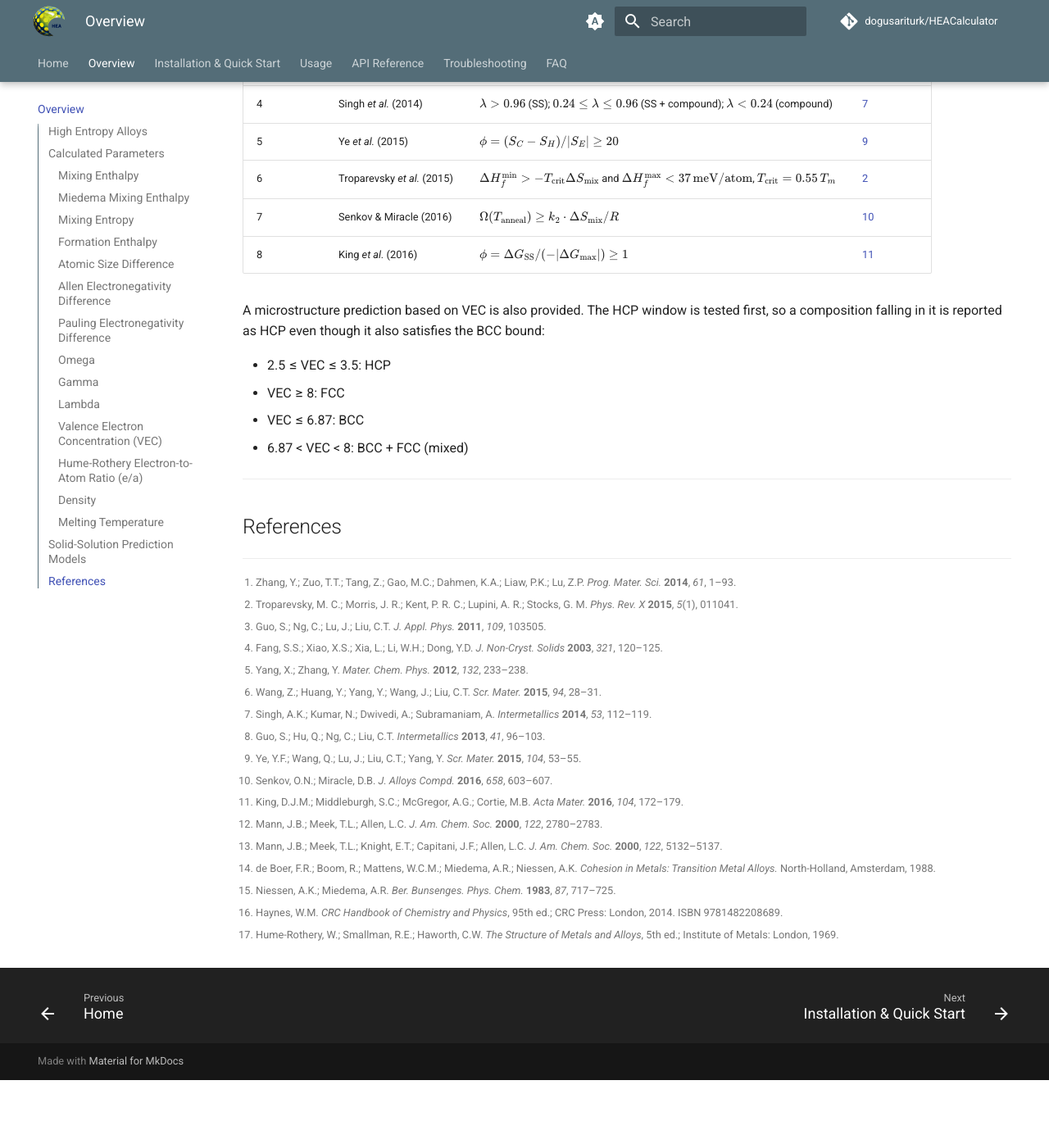
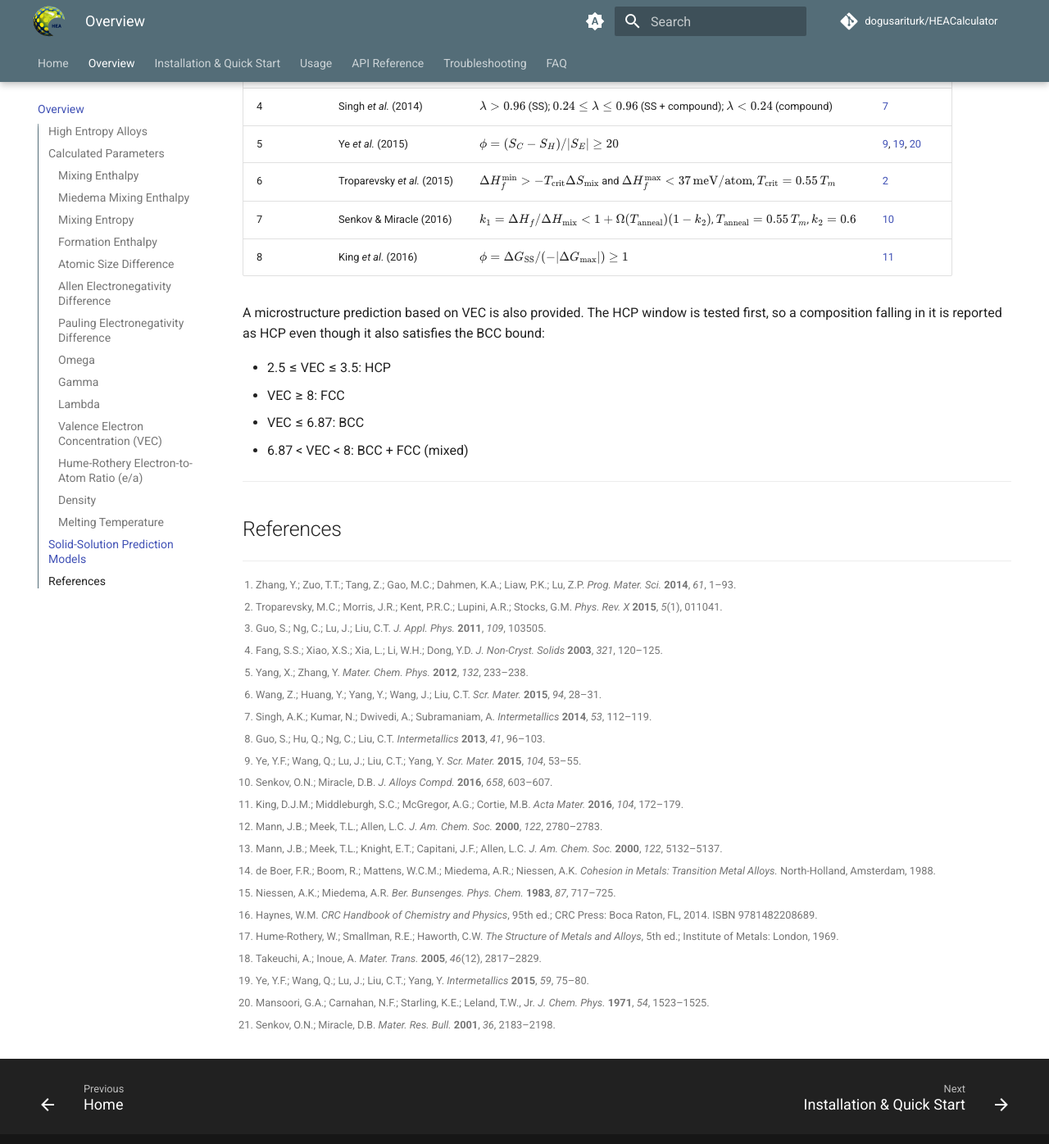
Before and after one commit to dogusariturk/HEACalculator, an MkDocs documentation site: the page built from docs/overview.md, in a window 1280 px wide and 1400 px high, scrolled down 4015 px. Shown: the top 1396 px of the window at 82% size. Built offline with MkDocs 1.6.1 and Material for MkDocs 9.7.7, drawn with Linux system fonts in a browser that asks for light colours; comment, search, counter and statistics services are not loaded; before the commit the page ends 5333 px from its top, so only the background shows below that; some of the changed lines change nothing that is shown; some of the changed text lies outside the part shown.

Commit message:
Update enthalpy formulas and solid-solution model criteria in docs

```diff
--- a/docs/overview.md
+++ b/docs/overview.md
@@ -13,10 +13,10 @@
 ### Mixing Enthalpy
 
 $$
-\Delta H_{\text{mix}} = \sum_{i=1,\,i\neq j}^{n} 4\,\Delta H_{AB}^{\text{mix}}\,x_i x_j \quad [\text{kJ/mol}]
+\Delta H_{\text{mix}} = \sum_{i<j} 4\,\Delta H_{ij}^{\text{mix}}\,x_i x_j \quad [\text{kJ/mol}]
 $$
 
-where $x_i$ is the mole fraction of element $i$ and $\Delta H_{AB}^{\text{mix}}$ is the binary mixing enthalpy from Miedema's model.[^1]
+where the sum runs over each unique pair of elements once, $x_i$ is the mole fraction of element $i$, and $\Delta H_{ij}^{\text{mix}}$ is the binary mixing enthalpy of elements $i$ and $j$ from Miedema's model, as tabulated by Takeuchi and Inoue.[^18] The formula follows Zhang *et al.*[^1]
 
 ### Miedema Mixing Enthalpy
 
@@ -47,7 +47,7 @@
 ### Formation Enthalpy
 
 $$
-\Delta H_f = \sum_{i=1,\,i\neq j}^{n} x_i x_j\,\Delta H_{ij}^f \quad [\text{meV/atom}]
+\Delta H_f = \sum_{i<j} 4\,\Delta H_{ij}^f\,x_i x_j \quad [\text{meV/atom}]
 $$
 
 Binary formation enthalpies $\Delta H_{ij}^f$ are taken from DFT calculations by Troparevsky *et al.*[^2]
@@ -58,7 +58,7 @@
 \delta = \sqrt{\sum_{i=1}^{n} x_i \left(1 - \frac{r_i}{\bar{r}}\right)^2} \times 100 \quad [\%]
 $$
 
-where $r_i$ is the atomic radius of element $i$ and $\bar{r} = \sum_i x_i r_i$ is the average radius.[^4]
+where $r_i$ is the atomic radius of element $i$ and $\bar{r} = \sum_i x_i r_i$ is the average radius.[^4][^21]
 
 ### Allen Electronegativity Difference ($\Delta\chi_{\text{Allen}}$) { data-toc-label="Allen Electronegativity Difference" }
 
@@ -134,18 +134,18 @@
 
 ## Solid-Solution Prediction Models
 
-`HEACalculator` implements eight published criteria. Each model returns `"Solid Solution"`, `"Intermetallic"`, or `"Multiple Phases"`, or `"N/A"` when the pair data that model requires are unavailable.
+`HEACalculator` implements eight published criteria. Each model returns `"Solid Solution"`, `"Intermetallic"`, or `"Multiple Phases"`. A model returns `"N/A"` when the data it requires are unavailable.
 
-| Model | Author(s)                   | Criteria                                                                                                                                 | Reference    |
-|-------|-----------------------------|------------------------------------------------------------------------------------------------------------------------------------------|--------------|
-| 1     | Yang & Zhang (2012)         | $\Omega \geq 1.1$ and $\delta \leq 6.6\%$                                                                                                | [5](#fn:5)   |
-| 2     | Guo *et al.* (2013)         | $-11.6 < \Delta H_{\text{mix}} < 3.2\,\text{kJ/mol}$ and $\delta < 6.6\%$                                                                | [8](#fn:8)   |
-| 3     | Wang *et al.* (2015)        | $\gamma < 1.175$                                                                                                                         | [6](#fn:6)   |
-| 4     | Singh *et al.* (2014)       | $\lambda > 0.96$ (SS); $0.24 \leq \lambda \leq 0.96$ (SS + compound); $\lambda < 0.24$ (compound)                                        | [7](#fn:7)   |
-| 5     | Ye *et al.* (2015)          | $\phi = (S_C - S_H) / \lvert S_E\rvert \geq 20$                                                                                          | [9](#fn:9)   |
-| 6     | Troparevsky *et al.* (2015) | $\Delta H_f^{\min} > -T_{\text{crit}}\Delta S_{\text{mix}}$ and $\Delta H_f^{\max} < 37\,\text{meV/atom}$, $T_{\text{crit}} = 0.55\,T_m$ | [2](#fn:2)   |
-| 7     | Senkov & Miracle (2016)     | $\Omega(T_{\text{anneal}}) \geq k_2 \cdot \Delta S_{\text{mix}} / R$                                                                     | [10](#fn:10) |
-| 8     | King *et al.* (2016)        | $\phi = \Delta G_{\text{SS}} / (-\lvert \Delta G_{\max}\rvert) \geq 1$                                                                   | [11](#fn:11) |
+| Model | Author(s)                   | Criteria                                                                                                                                 | Reference                                                                    |
+|-------|-----------------------------|------------------------------------------------------------------------------------------------------------------------------------------|------------------------------------------------------------------------------|
+| 1     | Yang & Zhang (2012)         | $\Omega \geq 1.1$ and $\delta \leq 6.6\%$                                                                                                | [5](#fn:5)                                                                   |
+| 2     | Guo *et al.* (2013)         | $-11.6 < \Delta H_{\text{mix}} < 3.2\,\text{kJ/mol}$ and $\delta < 6.6\%$                                                                | [8](#fn:8){ #fnref:8 }                                                       |
+| 3     | Wang *et al.* (2015)        | $\gamma < 1.175$                                                                                                                         | [6](#fn:6)                                                                   |
+| 4     | Singh *et al.* (2014)       | $\lambda > 0.96$ (SS); $0.24 \leq \lambda \leq 0.96$ (SS + compound); $\lambda < 0.24$ (compound)                                        | [7](#fn:7)                                                                   |
+| 5     | Ye *et al.* (2015)          | $\phi = (S_C - S_H) / \lvert S_E\rvert \geq 20$                                                                                          | [9](#fn:9){ #fnref:9 }, [19](#fn:19){ #fnref:19 }, [20](#fn:20){ #fnref:20 } |
+| 6     | Troparevsky *et al.* (2015) | $\Delta H_f^{\min} > -T_{\text{crit}}\Delta S_{\text{mix}}$ and $\Delta H_f^{\max} < 37\,\text{meV/atom}$, $T_{\text{crit}} = 0.55\,T_m$ | [2](#fn:2)                                                                   |
+| 7     | Senkov & Miracle (2016)     | $k_1 = \Delta H_f / \Delta H_{\text{mix}} < 1 + \Omega(T_{\text{anneal}})(1 - k_2)$, $T_{\text{anneal}} = 0.55\,T_m$, $k_2 = 0.6$        | [10](#fn:10){ #fnref:10 }                                                    |
+| 8     | King *et al.* (2016)        | $\phi = \Delta G_{\text{SS}} / (-\lvert \Delta G_{\max}\rvert) \geq 1$                                                                   | [11](#fn:11)                                                                 |
 
 A microstructure prediction based on VEC is also provided. The HCP window is tested first, so a composition falling in it is reported as HCP even though it also satisfies the BCC bound:
 
@@ -159,7 +159,7 @@
 ## References
 
 [^1]: Zhang, Y.; Zuo, T.T.; Tang, Z.; Gao, M.C.; Dahmen, K.A.; Liaw, P.K.; Lu, Z.P. *Prog. Mater. Sci.* **2014**, *61*, 1–93.
-[^2]: Troparevsky, M. C.; Morris, J. R.; Kent, P. R. C.; Lupini, A. R.; Stocks, G. M. *Phys. Rev. X* **2015**, *5*(1), 011041.
+[^2]: Troparevsky, M.C.; Morris, J.R.; Kent, P.R.C.; Lupini, A.R.; Stocks, G.M. *Phys. Rev. X* **2015**, *5*(1), 011041.
 [^3]: Guo, S.; Ng, C.; Lu, J.; Liu, C.T. *J. Appl. Phys.* **2011**, *109*, 103505.
 [^4]: Fang, S.S.; Xiao, X.S.; Xia, L.; Li, W.H.; Dong, Y.D. *J. Non-Cryst. Solids* **2003**, *321*, 120–125.
 [^5]: Yang, X.; Zhang, Y. *Mater. Chem. Phys.* **2012**, *132*, 233–238.
@@ -173,5 +173,9 @@
 [^13]: Mann, J.B.; Meek, T.L.; Knight, E.T.; Capitani, J.F.; Allen, L.C. *J. Am. Chem. Soc.* **2000**, *122*, 5132–5137.
 [^14]: de Boer, F.R.; Boom, R.; Mattens, W.C.M.; Miedema, A.R.; Niessen, A.K. *Cohesion in Metals: Transition Metal Alloys.* North-Holland, Amsterdam, 1988.
 [^15]: Niessen, A.K.; Miedema, A.R. *Ber. Bunsenges. Phys. Chem.* **1983**, *87*, 717–725.
-[^16]: Haynes, W.M. *CRC Handbook of Chemistry and Physics*, 95th ed.; CRC Press: London, 2014. ISBN 9781482208689.
+[^16]: Haynes, W.M. *CRC Handbook of Chemistry and Physics*, 95th ed.; CRC Press: Boca Raton, FL, 2014. ISBN 9781482208689.
 [^17]: Hume-Rothery, W.; Smallman, R.E.; Haworth, C.W. *The Structure of Metals and Alloys*, 5th ed.; Institute of Metals: London, 1969.
+[^18]: Takeuchi, A.; Inoue, A. *Mater. Trans.* **2005**, *46*(12), 2817–2829.
+[^19]: Ye, Y.F.; Wang, Q.; Lu, J.; Liu, C.T.; Yang, Y. *Intermetallics* **2015**, *59*, 75–80.
+[^20]: Mansoori, G.A.; Carnahan, N.F.; Starling, K.E.; Leland, T.W., Jr. *J. Chem. Phys.* **1971**, *54*, 1523–1525.
+[^21]: Senkov, O.N.; Miracle, D.B. *Mater. Res. Bull.* **2001**, *36*, 2183–2198.
```
